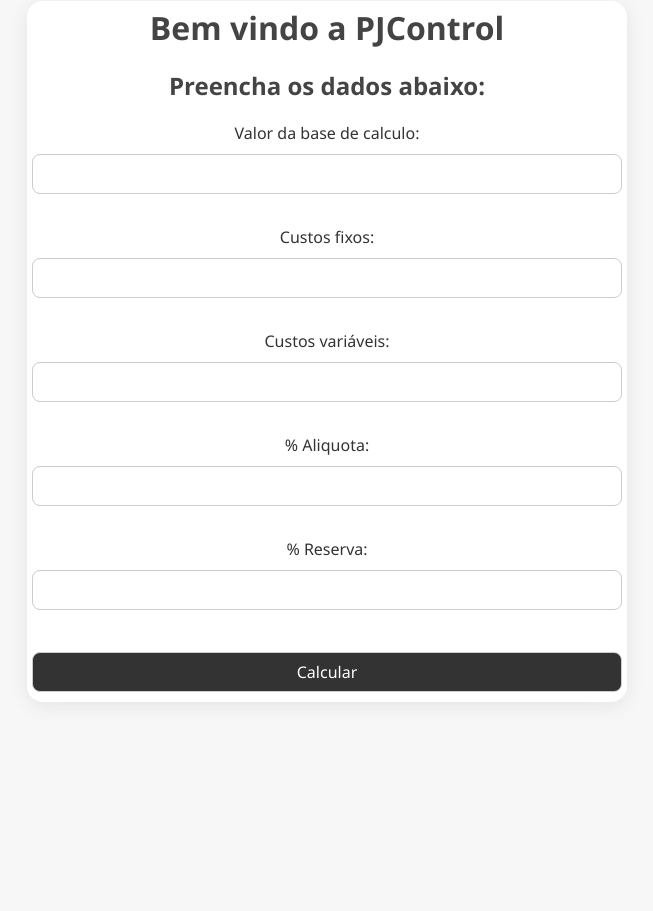
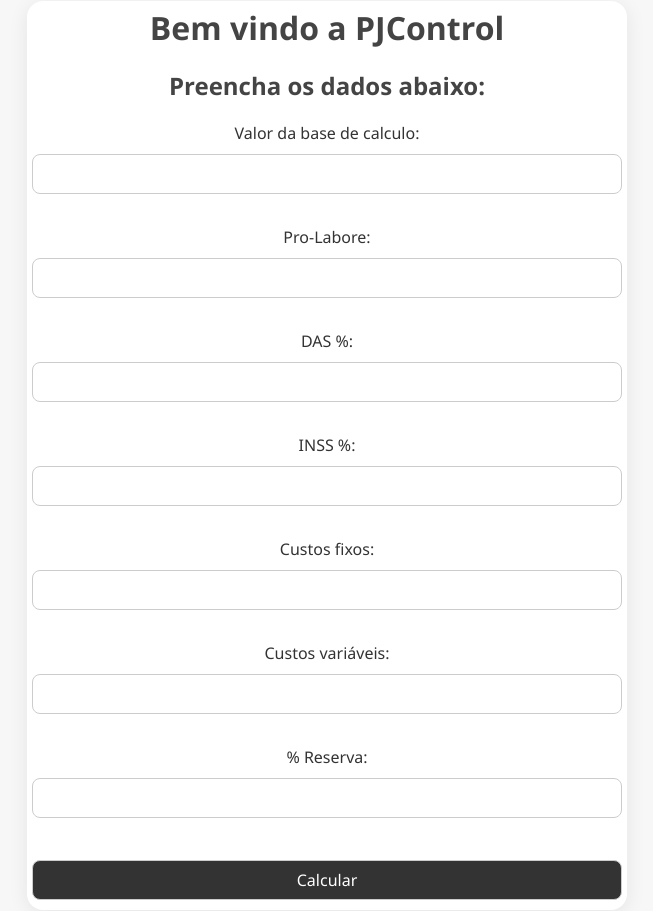
Before and after one commit to souviitor/PJControl, a Flask app: page / in a window 1280 px wide. Shown: the whole page, without its empty margins (313-966 px from the left). Before the commit the page ends 692 px from the top, so only its background shows below. Run offline with Flask 3, Linux system fonts and the light colour scheme.

Commit message:
inclusao de mais dois campos de calculo(das/inss), alteração de html

```diff
--- a/main.py
+++ b/main.py
@@ -2,27 +2,34 @@
 
 app = Flask(__name__)
 
-def calcular_resultado(base_calculo, fixos, variavel, aliquota, reserva):
+def calcular_resultado(base_calculo, fixos, variavel, reserva, prolabore,
+                    das, inss):
     try:
         base_calculo = float(base_calculo)
         fixos = float(fixos)
         variavel = float(variavel)
-        aliquota = float(aliquota) / 100
         reserva = float(reserva) / 100
+        prolabore = float(prolabore)
+        das = float(das) / 100
+        inss = float(inss) / 100
+        # aliquota = float(aliquota) / 100
     except ValueError:
         return "Erro: Preencha todos os campos com números"
 
     custo_total = fixos + variavel
-    imposto = base_calculo * aliquota
+    das = base_calculo * das
+    inss = prolabore * inss
     valor_reserva = base_calculo * reserva
-    lucro_liquido = base_calculo - custo_total - imposto - valor_reserva
+    lucro_liquido = base_calculo - custo_total - das - inss - valor_reserva
 
     return {
         "base_calculo": base_calculo,
         "fixos": fixos,
         "variavel": variavel,
-        "imposto": imposto,
         "reserva": valor_reserva,
+        "prolabore": prolabore,
+        "das": das,
+        "inss": inss,
         "liquido": lucro_liquido
     }
 
@@ -36,11 +43,12 @@
         base_calculo = request.form.get("base_calculo")
         fixos = request.form.get("fixos")
         variavel = request.form.get("variavel")
-        aliquota = request.form.get("aliquota")
         reserva = request.form.get("reserva")
+        prolabore = request.form.get("prolabore")
+        das = request.form.get("das")
+        inss = request.form.get("inss")
 
-        resultado = calcular_resultado(base_calculo, fixos, variavel, aliquota,
-                                    reserva)
+        resultado = calcular_resultado(base_calculo, fixos, variavel, reserva, prolabore, das, inss)
         return render_template("resultado.html", resultado=resultado)
 
     return render_template("calcular.html")
--- a/templates/calcular.html
+++ b/templates/calcular.html
@@ -16,9 +16,12 @@
         <h2>Preencha os dados abaixo:</h2>
         <form method="POST">
             Valor da base de calculo: <input type="text" name="base_calculo"><br>
+            Pro-Labore: <input type="text" name="prolabore"><br>
+            DAS %: <input type="text" name="das"><br>
+            INSS %: <input type="text" name="inss"><br>
             Custos fixos: <input type="text" name="fixos"><br>
             Custos variáveis: <input type="text" name="variavel"><br>
-            % Aliquota: <input type="text" name="aliquota"><br>
+        <!-- % Aliquota: <input type="text" name="aliquota"><br>-->
             % Reserva: <input type="text" name="reserva"><br>
             <button type="submit">Calcular</button>
         </form>
```
Also changed, not shown: templates/resultado.html (+8 -6 lines).
